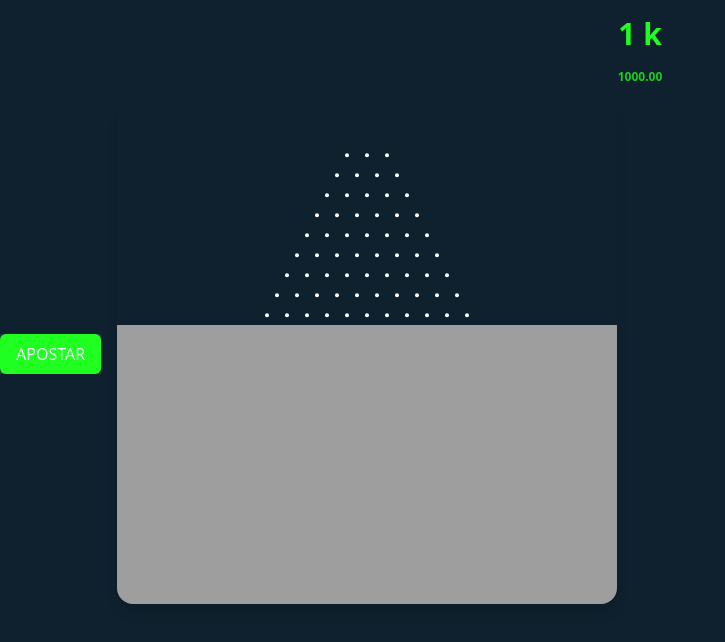
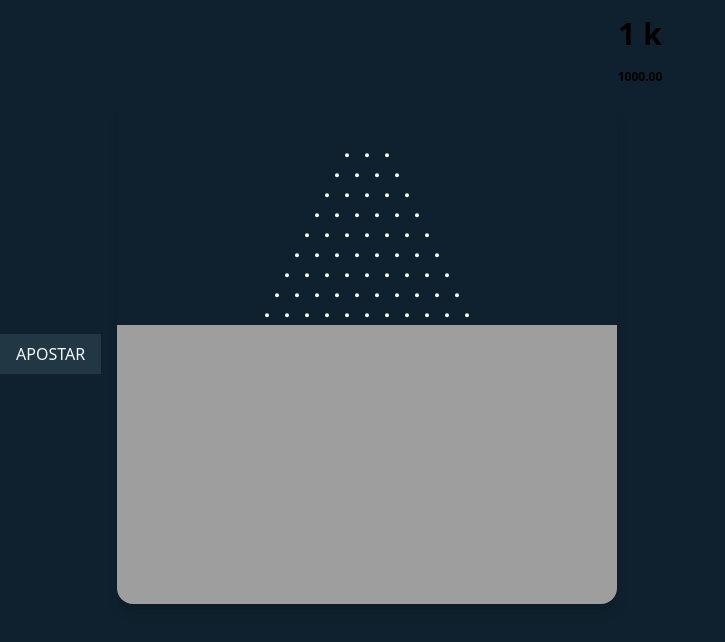
Before and after one commit to kayooliveira/plinko-game, a React (Vite) app: page / in a window 1280 px wide. Shown: the top 642 px of the page, without its empty margins (0-725 px from the left). Built offline with nearby package versions, Linux system fonts and the light colour scheme.

Commit message:
feat(Updating game colors): :sparkles:

```diff
--- a/src/styles/colors.ts
+++ b/src/styles/colors.ts
@@ -3,15 +3,6 @@ export const colors = {
   primary: '#213743',
   secondary: '#3d5564',
   text: '#F2F7FF',
-  green: '#1fff20',
-  greenDark: '#1ccc20',
-  redDarker: '#ff003f',
-  redDark: '#ff1837',
-  red: '#ff302f',
-  orangeDark: '#ff4827',
-  orange: '#ff6020',
-  orangeLight: '#ff7818',
-  yellowDark: '#ff9010',
-  yellow: '#ffa818',
-  yellowLight: '#ffc000'
+  purple: '#C52BFF',
+  purpleDark: '#8D27B3'
 } as const
--- a/tailwind.config.js
+++ b/tailwind.config.js
@@ -7,8 +7,8 @@ module.exports = {
           primary: '#213743',
           secondary: '#3d5564',
           text: '#F2F7FF',
-          green: '#1fff20',
-          greenDark: '#1ccc20',
+          purple: '#C52BFF',
+          purpleDark: '#8D27B3',
       }
     },
   },
```
